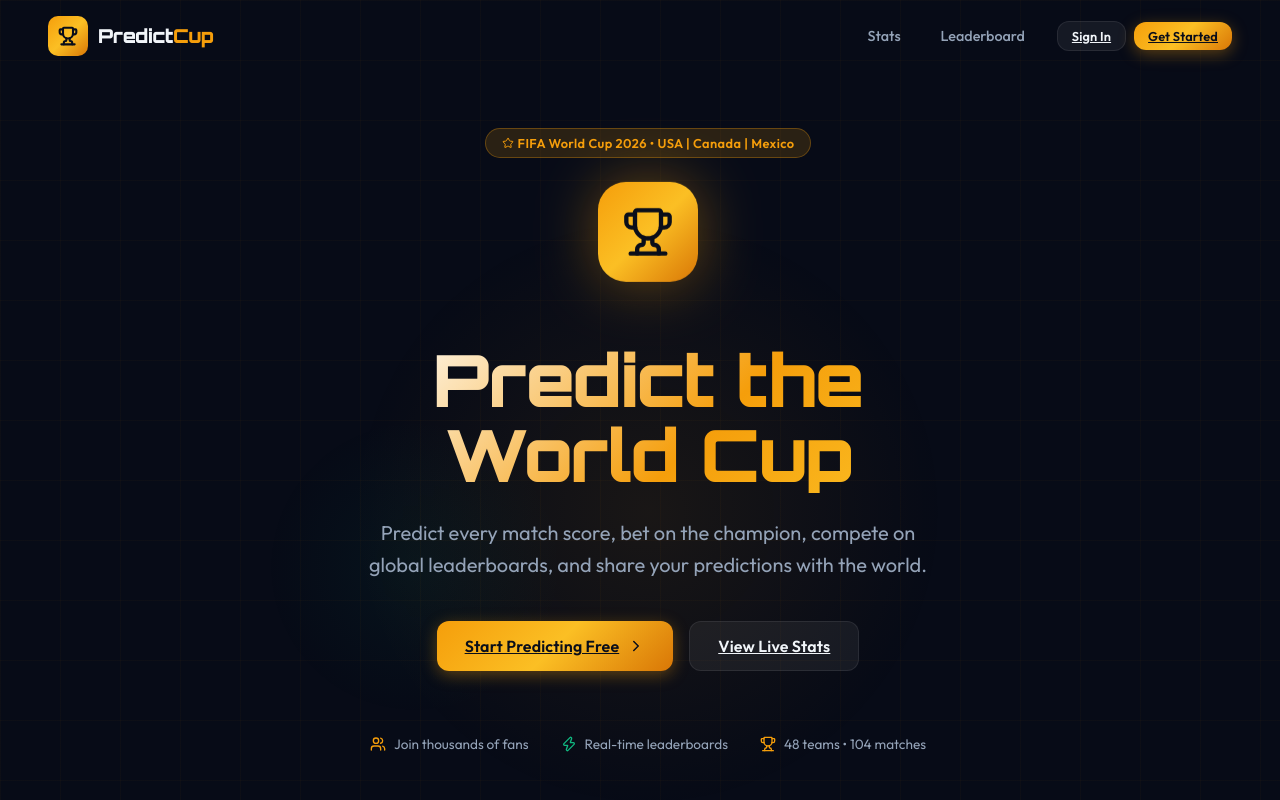
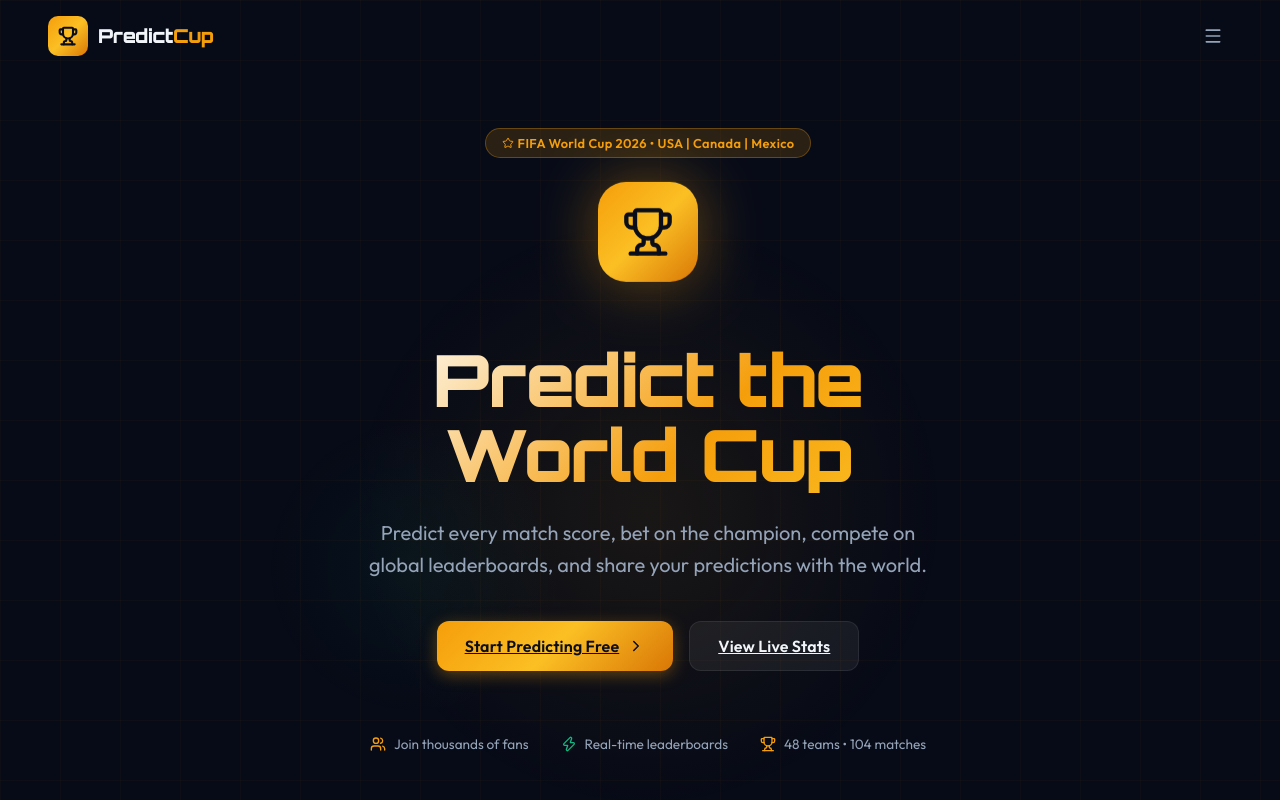
Before and after one commit to billie355/WORLDCUP_PROJECT, a Next.js app: page / in a window 1280 px wide. Shown: the top 800 px of the page. Built offline with nearby package versions, Linux system fonts and the light colour scheme; no server answers; the database is empty.

Commit message:
fix: resolve mobile navigation overflow and enable hamburger menu

```diff
--- a/src/components/landing/LandingNav.tsx
+++ b/src/components/landing/LandingNav.tsx
@@ -64,7 +64,7 @@
         </Link>
 
         {/* Desktop nav */}
-        <div style={{ display: 'flex', alignItems: 'center', gap: 8 }} className="hidden md:flex">
+        <div className="hidden md:flex items-center" style={{ gap: 8 }}>
           <Link href="/stats" className="nav-link">Stats</Link>
           <Link href="/leaderboard" className="nav-link">Leaderboard</Link>
           <Link href="/login" className="btn btn-secondary btn-sm" style={{ marginLeft: 8 }}>
@@ -77,8 +77,8 @@
 
         {/* Mobile hamburger */}
         <button
-          className="btn btn-ghost"
-          style={{ display: 'none', padding: '8px' }}
+          className="md:hidden btn btn-ghost"
+          style={{ padding: '8px', display: 'flex', alignItems: 'center', justifyContent: 'center' }}
           onClick={() => setMobileOpen(!mobileOpen)}
           aria-label="Toggle menu"
         >
```
